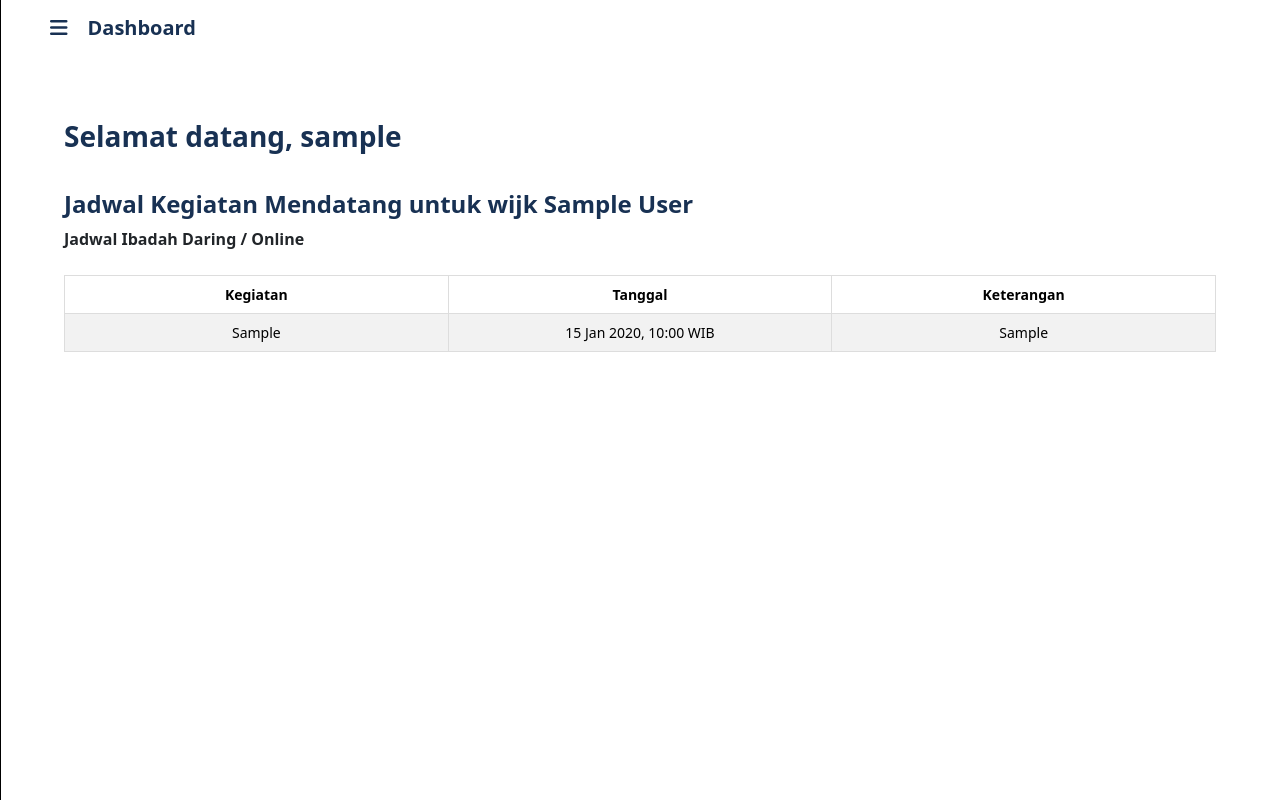
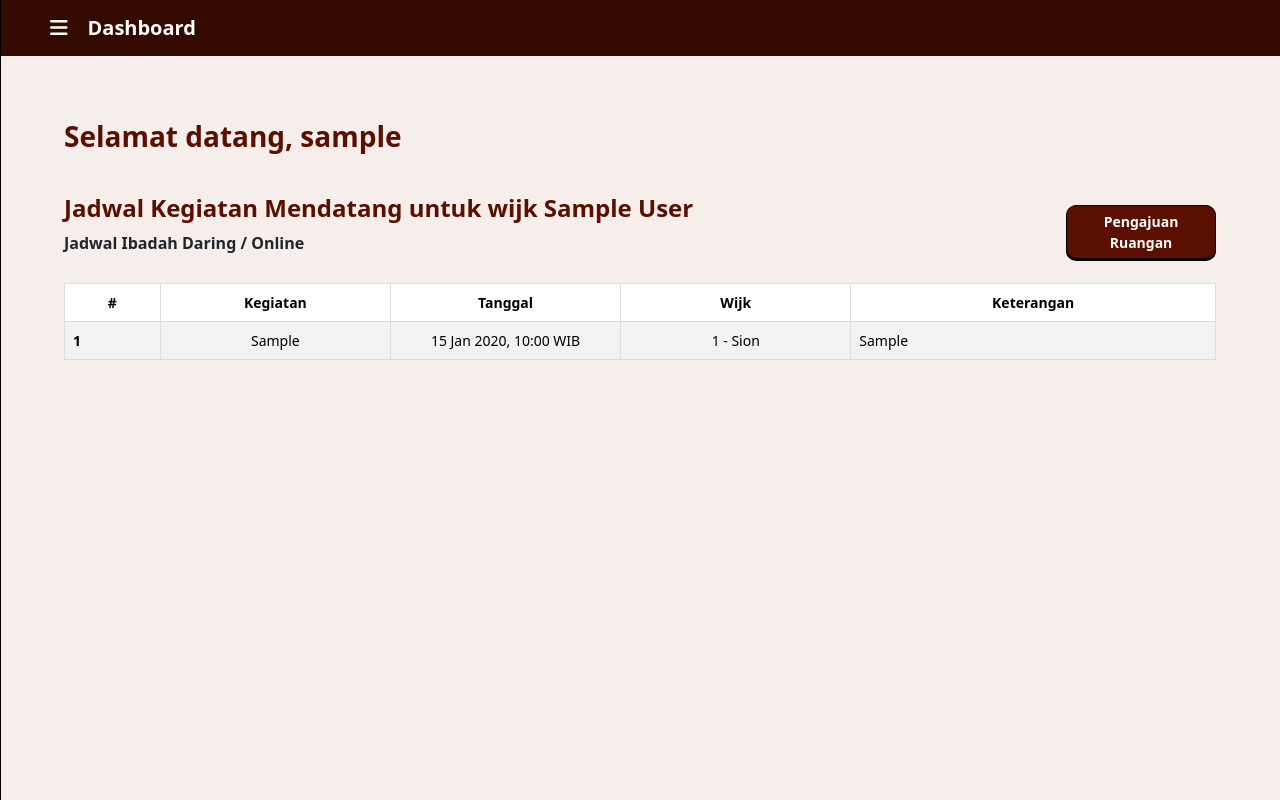
Before and after one commit to NicoGufron/church-booking-cms, a PHP site: page /dashboard.php in a window 1280 px wide. Run offline with PHP 8.4, Linux system fonts and the light colour scheme; the visitor is signed in with stand-in values (Sample User, id 1); tables that the repository leaves empty or names only in its code hold one stand-in row (values such as "Sample post"); some libraries are stand-ins or nearby versions.

Commit message:
update sidenav jemaat, ganti dashboard jemaat ke admin, ganti color palette

```diff
--- a/dashboard.php
+++ b/dashboard.php
@@ -54,35 +54,68 @@ include("sidenav.php");
 
                         ?>
 
-                        <h4 class="title">Jadwal Kegiatan Mendatang untuk <?php echo "wijk " . $nama_wijk ?></h4>
-                        <p class="subtitle">Jadwal Ibadah Daring / Online </p>
+                        <div class="row justify-content-between align-items-center">
+                            <div class="col-md-7">
+                                <h4 class="title">Jadwal Kegiatan Mendatang untuk <?php echo "wijk " . $nama_wijk ?></h4>
+                                <p class="subtitle">Jadwal Ibadah Daring / Online </p>
+                            </div>
+                            <div class="col-md-5" style="display: flex; justify-content:flex-end">
+                            <a href="request-activity.php"><button class='check-now-button' style="margin-left: 0">Pengajuan Ruangan</button></a>
+                            </div>
+                        </div>
                         <br>
                         <div class="table-responsive">
                             <table class="table table-striped table-hover">
                                 <thead class="thead-light">
                                     <tr>
+                                        <th scope="col">#</th>
                                         <th scope="col">Kegiatan</th>
                                         <th scope="col">Tanggal</th>
+                                        <th scope="col">Wijk</th>
                                         <th scope="col">Keterangan</th>
                                     </tr>
                                 </thead>
 
                                 <tbody>
                                     <?php
-                                    $sql = "SELECT * FROM activities WHERE id_wijk = $id_wijk ORDER BY tanggal DESC";
+                                    $sql = "SELECT * FROM activities WHERE id_wijk = $id_wijk OR id_wijk = 7 ORDER BY tanggal DESC";
                                     $q = mysqli_query($conn, $sql);
+
+                                    $counter = 1;
 
                                     while ($row = mysqli_fetch_assoc($q)) {
                                         $kegiatan = $row['kegiatan'];
                                         $deskripsi = $row['deskripsi'];
                                         $convertedDeskripsi = nl2br($deskripsi);
+
+                                        $idWijk = $row['id_wijk'];
+                                        $nama_wijk = "";
+                                        if ($idWijk == "1") {
+                                            $nama_wijk = "Sion";
+                                        } else if ($idWijk == "2") {
+                                            $nama_wijk = "Nazareth";
+                                        } else if ($idWijk == "3") {
+                                            $nama_wijk = "Bethlehem";
+                                        } else if ($idWijk == "4") {
+                                            $nama_wijk = "Jerusalem";
+                                        } else if ($idWijk == "5") {
+                                            $nama_wijk = "Galilea";
+                                        } else if ($idWijk == "6") {
+                                            $nama_wijk = "Parhalado";
+                                        } else if ($idWijk == "7") {
+                                            $nama_wijk = "Umum";
+                                        }
+
                                         $tanggalMulai = $row['tanggal'];
                                         $convertedTanggal = date('d M Y, H:i', strtotime($tanggalMulai)) . " WIB";
                                         echo "<tr>
+                                        <td class='table-child'>$counter</td>
                                         <td class='table-child'>$kegiatan</td>
                                         <td class='table-child'>$convertedTanggal</td>
+                                        <td class='table-child'>$idWijk - $nama_wijk</td>
                                         <td class='table-child'>$convertedDeskripsi</td>
                                     </tr>";
+                                    $counter = $counter + 1;
                                     }
 
                                     ?>
--- a/footer.php
+++ b/footer.php
@@ -21,7 +21,7 @@
                         <div class="logo">
                             <img src="assets/images/logo.jpg" alt="HKBP Jatimurni Logo">
                         </div>
-                        <p>Lokasi: Jl. Raya Kampung Sawah, Gang Mantri Tiing No. 30, RT 007/RW 001, Jatimurni, Pondok Melati, Kota Bekasi, Jawa Barat 17415</p>
+                        <p style="color: white">Lokasi: Jl. Raya Kampung Sawah, Gang Mantri Tiing No. 30, RT 007/RW 001, Jatimurni, Pondok Melati, Kota Bekasi, Jawa Barat 17415</p>
                         <ul class="social-icons">
                             <li>
                                 <a href="https://www.instagram.com/hkbpjatimurni_"><i class="fa fa-instagram"></i></a>
@@ -33,7 +33,7 @@
                 <div class="col-md-3">
                     <div class="useful-links">
                         <div class="footer-heading">
-                            <h4>Jelajah</h4>
+                            <h4 style="color: white">Jelajah</h4>
                         </div>
                         <div class="row">
                             <div class="col-md-auto">
@@ -68,7 +68,7 @@
                 <div class="col-md-4">
                     <div class="contact-info">
                         <div class="footer-heading">
-                            <h4>Kontak Informasi</h4>
+                            <h4 style="color: white">Kontak Informasi</h4>
                         </div>
                         <ul>
                             <li><i class="fa fa-phone" style="padding-right: 10px"></i>Telepon:</li>
--- a/sidenav.php
+++ b/sidenav.php
@@ -30,6 +30,7 @@ $row = mysqli_fetch_assoc($q);
 ?>
 <!DOCTYPE html>
 <html>
+
 <head>
     <meta name="viewport" content="width=device-width, initial-scale=1">
     <script src="https://code.jquery.com/jquery-3.7.1.min.js" integrity="sha256-/JqT3SQfawRcv/BIHPThkBvs0OEvtFFmqPF/lYI/Cxo=" crossorigin="anonymous"></script>
@@ -40,14 +41,14 @@ $row = mysqli_fetch_assoc($q);
 
     <style>
         /* Side nav only */
-            .sidenav{
+        .sidenav {
             height: 100%;
             width: 0;
-                position:fixed;
-                z-index:1;
+            position: fixed;
+            z-index: 1;
             top: 0;
             left: 0;
-                background-color: whitesmoke;
+            background-color: #F5EEEB;
             border-right: 1px solid black;
             overflow-x: hidden;
             padding-top: 80px;
@@ -57,6 +58,7 @@ $row = mysqli_fetch_assoc($q);
         .sidenav a:nth-child(1) {
             margin-top: 20px;
         }
+
         .sidenav a {
             padding: 7.5% 7.5%;
             text-decoration: none;
@@ -67,18 +69,20 @@ $row = mysqli_fetch_assoc($q);
             align-items: baseline;
             transition: 0.3s;
         }
+
         .sidenav a:hover {
             background-color: #cccccc;
             font-weight: bold;
             color: black;
         }
+
         .sidenav .closebtn {
             background-color: transparent;
             position: absolute;
             top: 0;
             right: 25px;
-                font-size:36px;
-                margin-left:50px;
+            font-size: 36px;
+            margin-left: 50px;
         }
 
         .sidenav .closebtn:hover {
@@ -91,6 +95,7 @@ $row = mysqli_fetch_assoc($q);
         }
     </style>
 </head>
+
 <body>
     <nav class="navbar navbar-expand-lg">
         <a class="navbar-brand" onclick="openNav()"><i class="fa-solid fa-bars fa-md" style="padding-right: 20px"></i>Dashboard</a>
@@ -98,28 +103,30 @@ $row = mysqli_fetch_assoc($q);
 
                 </button> -->
     </nav>
-        <div id ="sidenav" class="sidenav">
+    <div id="sidenav" class="sidenav">
         <a href='index.php' class='sidenav-links'><i class='fa-solid fa-house'></i>Beranda</a>
-            <?php if ($_SESSION['id_wijk'] == 6): ?>
+        <?php if ($_SESSION['id_wijk'] == 6) : ?>
             <a href='dashboard-admin.php' class='sidenav-links'><i class="fa-solid fa-table-columns"></i>Dashboard</a>
             <a href='request-activity-list.php' class='sidenav-links'><i class='fa-solid fa-file-lines'></i>Daftar Pengajuan Kegiatan</a>
             <a href='new-activity.php' class='sidenav-links'><i class='fa-regular fa-calendar-days'></i>Pengaturan Jadwal Ibadah</a>
+        <?php else : ?>
+            <a href='account.php' class='sidenav-links'><i class='fa-solid fa-user'></i>Atur Informasi Pribadi</a>
+            <a href='dashboard.php' class='sidenav-links'><i class='fa-regular fa-calendar-days'></i>Jadwal Mendatang Wijk <?php echo $namaWijk ?></a>
+            <a href='request-activity.php' class='sidenav-links active'><i class='fa-solid fa-file-lines'></i>Pengajuan Ruangan</a>
+        <?php endif; ?>
         <a href='activity-list.php' class='sidenav-links'><i class='fa-regular fa-calendar-days'></i>Jadwal Penggunaan Ruangan Gereja</a>
-            <?php else: ?>
-                <a href='account.php' class='sidenav-links'><i class='fa-solid fa-user'></i>Atur Informasi Pribadi</a>
-                <a href='request-activity.php' class='sidenav-links active'><i class='fa-solid fa-file-lines'></i>Pengajuan Kegiatan</a>
-                <a href='dashboard.php' class='sidenav-links'><i class='fa-regular fa-calendar-days'></i>Jadwal Mendatang Wijk <?php echo $namaWijk?></a>
-            <?php endif;?>
         <a href="javascript:void(0)" class="closebtn" onclick="closeNav()">&times;</a>
         <a href="logout.php" class="sidenav-links"><i class="fa-solid fa-right-from-bracket" style="color: #ff0000"></i>Keluar</a>
     </div>
 </body>
 <script>
-    function openNav(){
-        document.getElementById("sidenav").style.width="250px";
+    function openNav() {
+        document.getElementById("sidenav").style.width = "250px";
     }
-    function closeNav(){
+
+    function closeNav() {
         document.getElementById("sidenav").style.width = "0px";
     }
 </script>
+
 </html>
--- a/signup.php
+++ b/signup.php
@@ -72,7 +72,7 @@ if (isset($_SESSION['username']) && isset($_SESSION['id_wijk'])) {
     <div class="container-fluid" style="display: flex; flex-direction: column; align-items: center">
         <div class="signup-section">
             <div class="header">
-                <h3 style="text-align: left; font-weight: bold";>Daftar Akun</h3>
+                <h3 style="text-align: left; font-weight: bold; color: #5b0f00";>Daftar Akun</h3>
                 <p>Mari daftarkan akun anda untuk mengakses fitur lebih banyak!</p>
             </div>
             <br>
--- a/style/style.css
+++ b/style/style.css
@@ -1,7 +1,7 @@
 body {
     height: 100%;
     padding: 0;
-    background-color: white;
+    background-color: #F5EEEB;
 }
 
 ul {
@@ -181,7 +185,12 @@ footer .contact-info ul li span {
 }
 
 h1, h3, h4 {
-    color: #183153;
+    color: #5b0f00;
+    font-weight: bold;
+}
+
+.about-us-text {
+    color: white;
     font-weight: bold;
 }
 
@@ -223,25 +232,28 @@ input {
     width: 150px;
     font-weight: bold;
     border-radius: 10px;
+    color: white;
     border: 1px solid black;
-    background-color: white;
+    background-color: #5b0f00;
     transition: 0.25s all;
 }
 
 .more-button:hover {
-    background-color: #183153;
+    background-color: #7e1702;
     color: white;
 }
 
 .check-now-button {
+    color: #fff;
+    width: 150px;
     border-radius: 10px;
     padding: 5px 15px;
-    margin-top: 2.5%;
+    margin-top: 10%;
     margin-left: 8%;
     align-self: flex-start;
     font-size: 14px;
     font-weight: bold;
-    background-color: #FFD43B;
+    background-color: #5b0f00;
     box-shadow: 0px 2px black;
     border: 1px solid black;
     transition: 0.5s all;
@@ -284,19 +295,24 @@ input {
 
 .main-button:hover {
     transition: 0.5s all;
-    background-color: #183153;
+    background-color: #7e1702;
     color: white;
     border: 2.5px solid black;
     box-shadow: 0px 0px;
 }
 
 .navbar {
+    background-color: rgba(53, 10, 1, 1);
     padding-left: 10px;
     padding-right: 10px;
 }
 
+.navbar-brand:hover, .nav-link:hover {
+    color: #fff;
+}
+
 .navbar-brand, .nav-link {
-    color: #183153;
+    color: #fff;
     font-weight: 600;
 }
 
@@ -494,7 +513,19 @@ u {
     font-size: 14px;
 }
 
-.table-child:nth-child(1), .table-child:nth-child(2), .table-child:nth-child(3) {
+.table-child-admin:nth-child(2), .table-child-admin:nth-child(3), .table-child-admin:nth-child(4) {
+    width: 20%;
+}
+
+.table-child-admin:last-child {
+    text-align: left;
+}
+
+.table-child:first-child {
+    font-weight: bold;
+}
+
+.table-child:nth-child(2), .table-child:nth-child(3), .table-child:nth-child(4) {
     width: 20%;
     text-align: center;
 }
```
Also changed, not shown: other parts of style/style.css (+33 -23 lines), activity-list.php (+11 -9 lines), dashboard-admin.php (+13 -7 lines), kegiatan.php (+22 -0 lines), login-admin.php (+18 -18 lines), login.php (+19 -18 lines), request-activity-list.php (+7 -7 lines), request-activity.php (+6 -5 lines), style/style-form.css (+15 -9 lines). Lines whose indentation alone changed are shown as unchanged.
